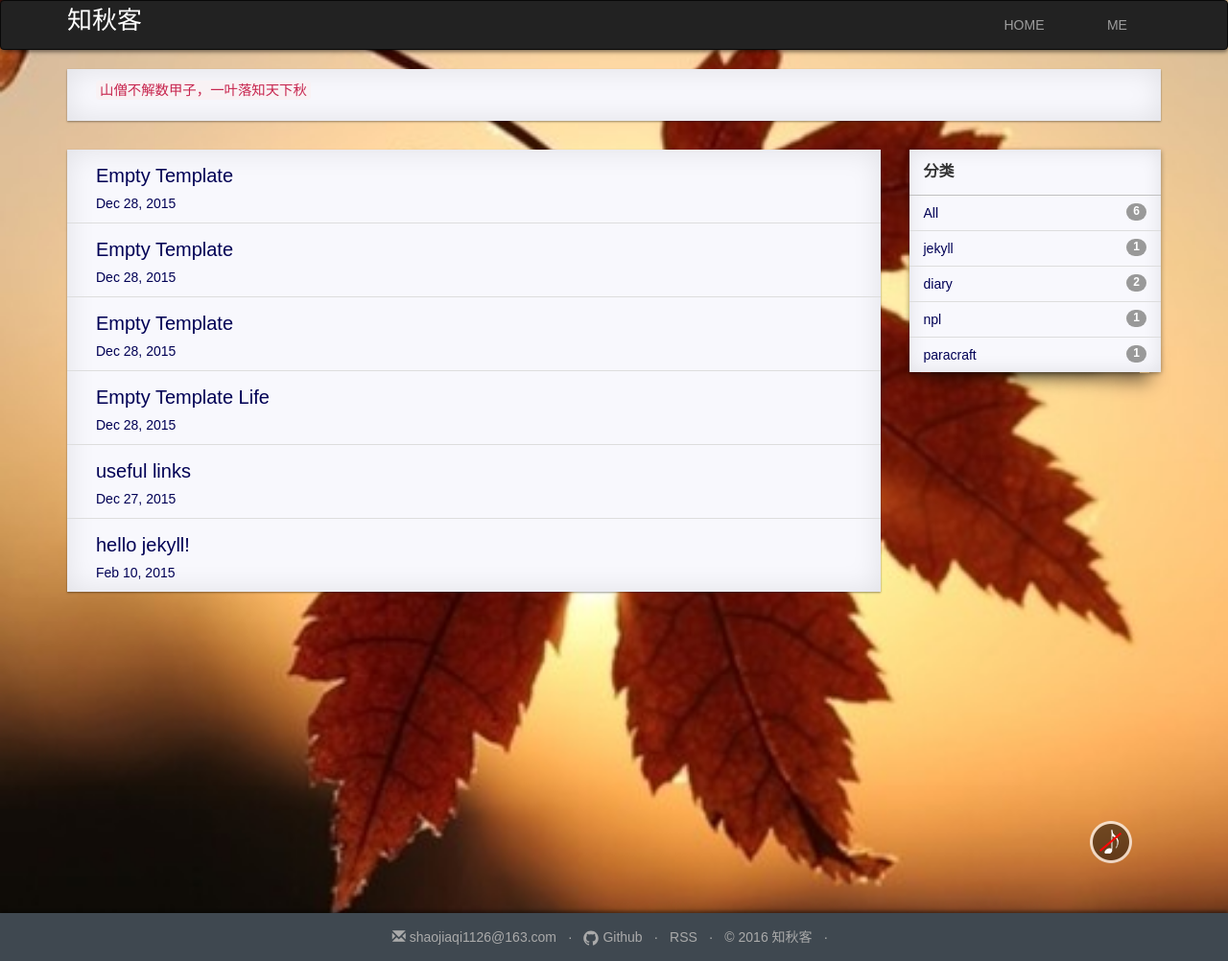
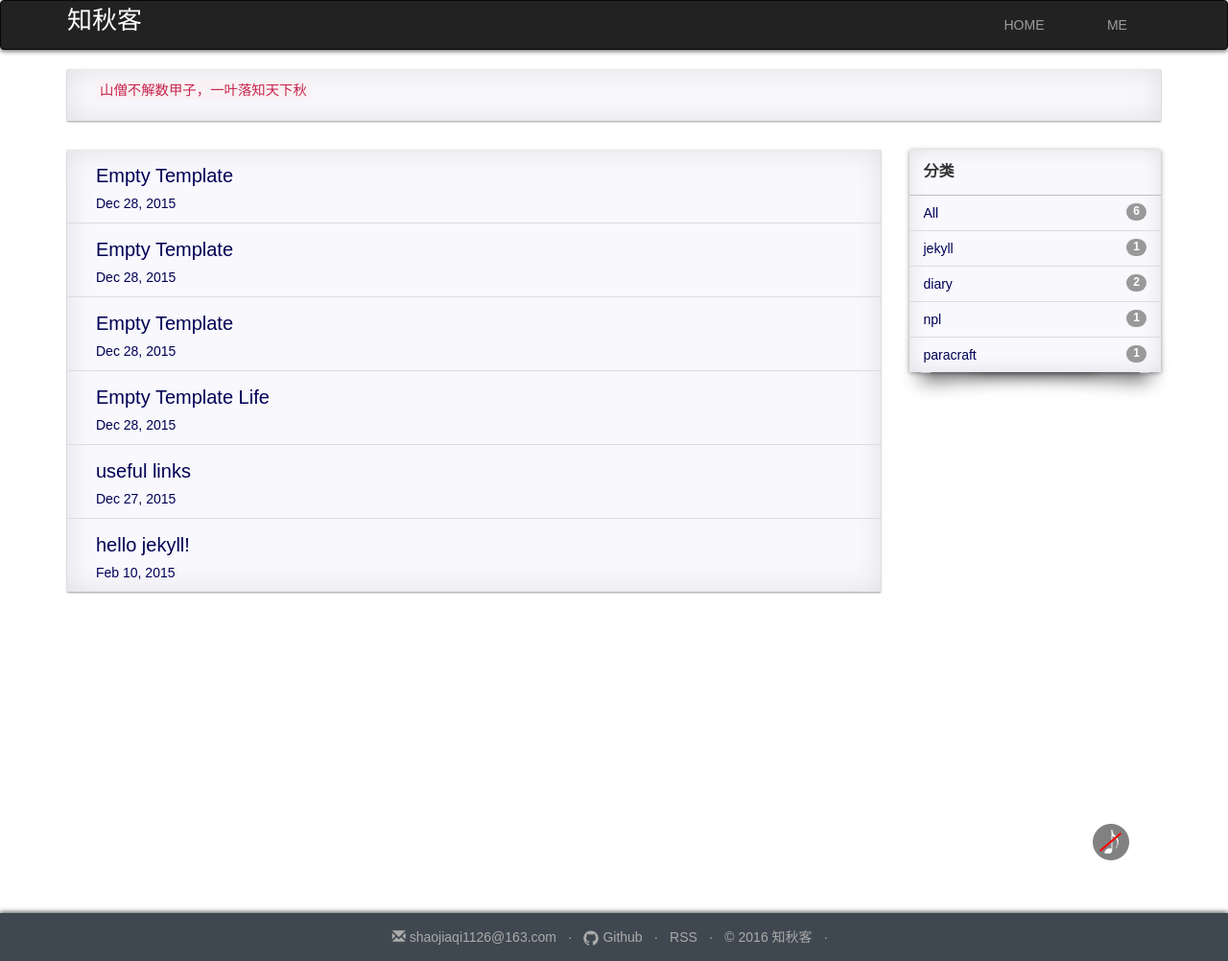
Before and after one commit to shaojiaqi1126/shaojiaqi1126.github.io, a Jekyll site: the page built from index.md, in a window 1280 px wide. Shown: the whole page at 96% size. Built offline with Jekyll 4.4.1, drawn with Linux system fonts in a browser that asks for light colours; comment, search, counter and statistics services are not loaded.

Commit message:
cancle background img

```diff
--- a/static/css/index.css
+++ b/static/css/index.css
@@ -3,7 +3,7 @@
  */
 /* commom */
 body {
-	background-image: url(/static/img/canvas_bg.jpg);
+	/**background-image: url(/static/img/canvas_bg.jpg);**/
     font-family: 'Microsoft YaHei', 'SimHei', sans-serif;
 	top center no-repeat;
 	background-size:cover;
```
Also changed, not shown: 2 other files.
